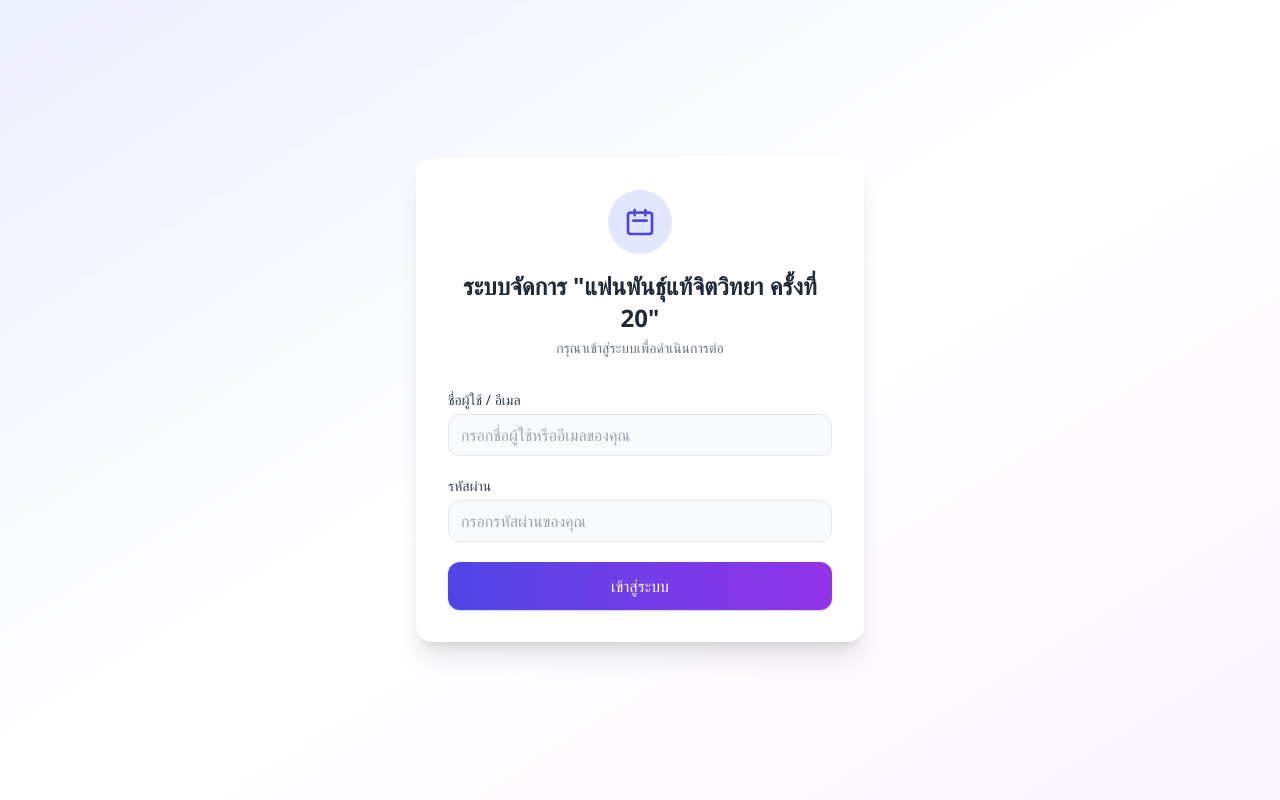
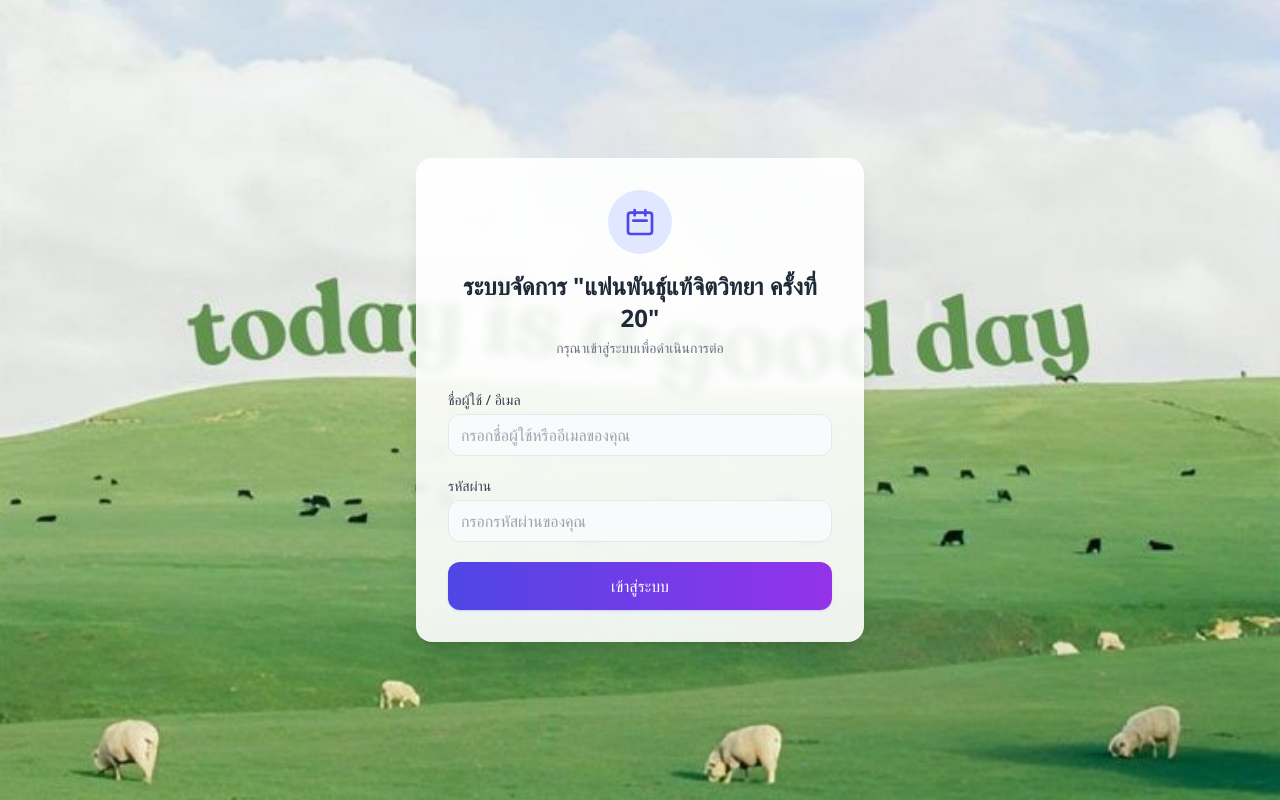
Before and after one commit to hh7uiijj-cmd/Management-system, a React (Vite) app in the folder frontend/: page /login in a window 1280 px wide. Built offline with nearby package versions, Linux system fonts and the light colour scheme; no server answers; the HTML template or start-up script is replaced by a standard one.

Commit message:
feat: use provided pasture photo as login page background
Co-Authored-By: Claude Sonnet 5 <noreply@anthropic.com>
Claude-Session: https://claude.ai/code/session_017eU4s2Jcb9nmZBk98qJdtu

```diff
--- a/frontend/src/pages/Login.jsx
+++ b/frontend/src/pages/Login.jsx
@@ -1,6 +1,7 @@
 import { useState } from 'react'
 import { useNavigate } from 'react-router-dom'
 import { useAuth } from '../context/AuthContext'
+import loginBg from '../assets/login-bg.png'
 
 const Login = () => {
   const [email, setEmail] = useState('')
@@ -25,8 +26,11 @@ const Login = () => {
   }
 
   return (
-    <div className="min-h-screen bg-gradient-to-br from-indigo-50 via-white to-purple-50 flex items-center justify-center p-4">
-      <div className="bg-white rounded-2xl shadow-xl w-full max-w-md p-8">
+    <div
+      className="min-h-screen flex items-center justify-center p-4 bg-cover bg-center"
+      style={{ backgroundImage: `url(${loginBg})` }}
+    >
+      <div className="bg-white/90 backdrop-blur-sm rounded-2xl shadow-xl w-full max-w-md p-8">
         <div className="text-center mb-8">
           <div className="inline-flex items-center justify-center w-16 h-16 bg-indigo-100 rounded-full mb-4">
             <svg className="w-8 h-8 text-indigo-600" fill="none" stroke="currentColor" viewBox="0 0 24 24">
```
Also changed, not shown: frontend/src/assets/login-bg.png (added).
